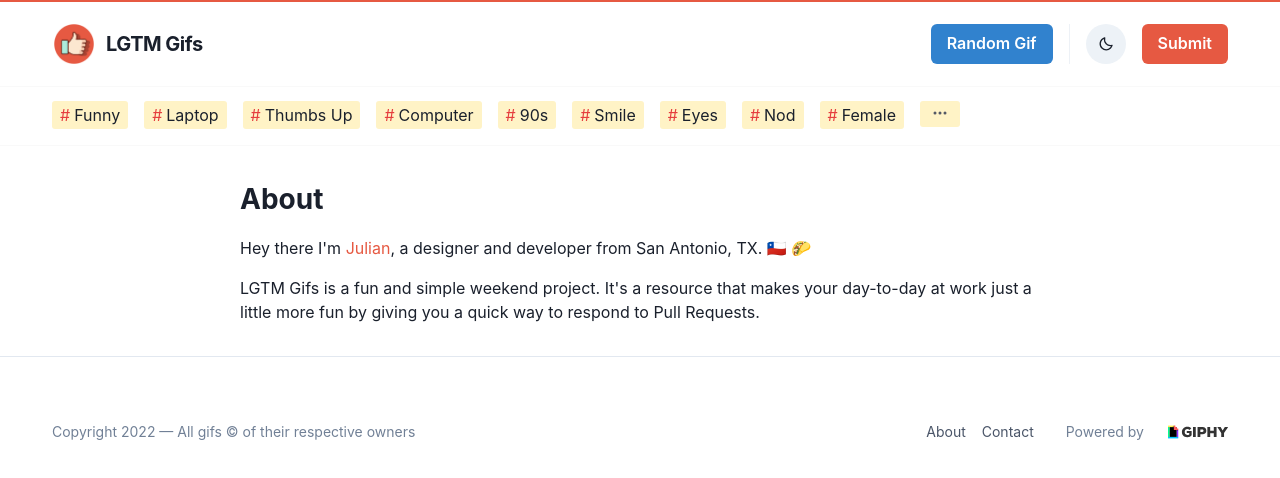
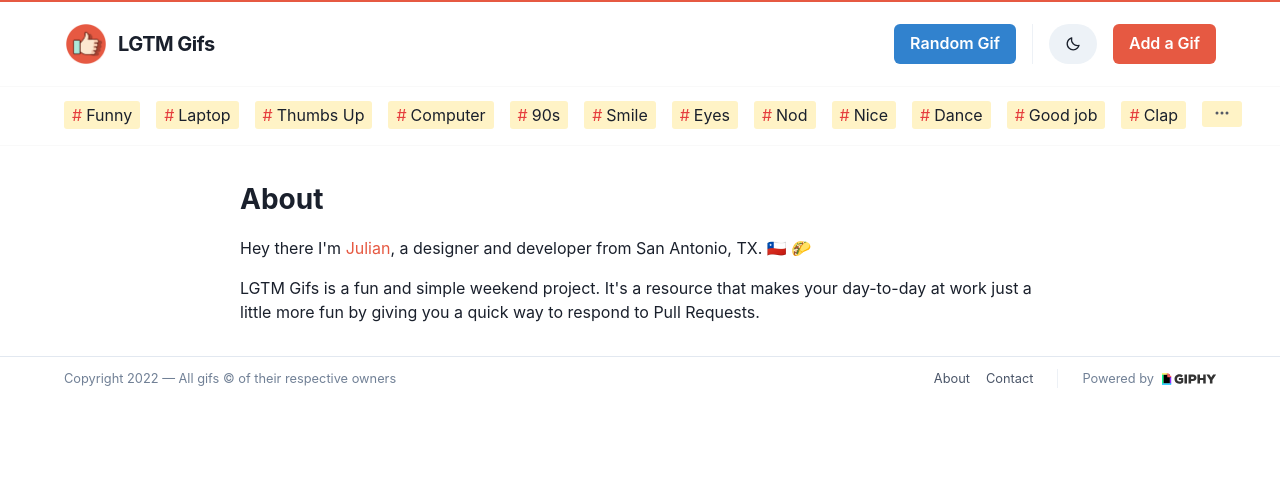
Before and after one commit to julians300/LGTMGifs, a Next.js app: page /about in a window 1280 px wide. Shown: the top 478 px of the page. Built offline with nearby package versions, Linux system fonts and the light colour scheme.

Commit message:
layout changes

```diff
--- a/components/Footer/Footer.tsx
+++ b/components/Footer/Footer.tsx
@@ -1,36 +1,43 @@
 import React from "react";
 import NextLink from "next/link";
-import { Box, Flex, Text, Image, Link, Stack, HStack, useColorMode } from "@chakra-ui/react";
+import { Box, Flex, Text, Image, Link, Stack, HStack, useColorMode, Divider } from "@chakra-ui/react";
 import Container from "../common/Container";
 
 const Footer = () => {
   const { colorMode } = useColorMode();
   return (
-    <Box as={"footer"} paddingY={{ md: 16, sm: 10, base: 8 }} borderTopWidth={1}>
+    <Box
+      as={"footer"}
+      backgroundColor={colorMode === "light" ? "#ffffff" : "#0d1013"}
+      fontSize={".8rem"}
+      paddingY={{ md: 3, base: 2 }}
+      borderTopWidth={1}
+      position="sticky"
+      bottom={0}
+    >
       <Container>
         <Flex justifyContent={"space-between"} flexDirection={{ md: "row", xs: "column" }}>
           <Flex justifyContent={{ xs: "center", md: "start" }} mb={{ xs: 4, md: 0 }}>
-            <Text fontSize={"14px"} color={"gray.500"}>
+            <Text color={"gray.500"}>
               Copyright {new Date().getFullYear()} &mdash; All gifs © of their respective owners
             </Text>
           </Flex>
-          <HStack spacing={8}>
+          <HStack spacing={6}>
             <HStack spacing={4} mb={{ xs: 4, md: 0 }}>
               <NextLink href={"/about"}>
-                <Link href={"/about"} fontSize={"14px"} color={"gray.600"}>
+                <Link href={"/about"} color={"gray.600"}>
                   About
                 </Link>
               </NextLink>
-              <Link href={"https://airtable.com/shr8DNKtWz5PuZL5q"} isExternal fontSize={"14px"} color={"gray.600"}>
+              <Link href={"https://airtable.com/shr8DNKtWz5PuZL5q"} isExternal color={"gray.600"}>
                 Contact
               </Link>
             </HStack>
-            <HStack spacing={4}>
-              <Text fontSize={"14px"} mr={2} color={"gray.500"}>
-                Powered by
-              </Text>
+            <Divider orientation="vertical" />
+            <HStack spacing={2}>
+              <Text color={"gray.500"}>Powered by</Text>
               <Link href={"https://giphy.com/"} isExternal target={"_blank"}>
-                <svg xmlns="http://www.w3.org/2000/svg" height="14" width="60" viewBox="0 0 163.79999999999998 35">
+                <svg xmlns="http://www.w3.org/2000/svg" height="14" width="54" viewBox="0 0 163.79999999999998 35">
                   <g fill="none" fillRule="evenodd">
                     <path d="M4 4h20v27H4z" fill="#000" />
                     <g fillRule="nonzero">
--- a/components/Header/Header.tsx
+++ b/components/Header/Header.tsx
@@ -1,7 +1,6 @@
 import React from "react";
 import NextLink from "next/link";
-import { Box, Stack, Text, Flex, Link, Button, Icon, useColorMode, HStack, Divider } from "@chakra-ui/react";
-import Image from "next/image";
+import { Box, Stack, Text, Flex, Link, Button, Icon, useColorMode, HStack, Divider, Image } from "@chakra-ui/react";
 import Container from "../common/Container";
 import TagList from "./TagList";
 import { BiSun, BiMoon } from "react-icons/bi";
@@ -24,9 +23,19 @@ const Header = () => {
                 >
                   <Flex align={"center"}>
                     <Box display={"inline"} mr={"12px"} rounded={"full"} fontSize={0}>
-                      <Image src="/images/lgtm_thumb.png" width={"40px"} height={"40px"} alt="LGTM Gifs" />
+                      <Image
+                        src="/images/lgtm_thumb.png"
+                        width={{ base: "26px", md: "40px" }}
+                        height={{ base: "26px", md: "40px" }}
+                        alt="LGTM Gifs"
+                      />
                     </Box>
-                    <Text display={"inline"} fontSize={"20px"} fontWeight={"700"} letterSpacing={"-.5px"}>
+                    <Text
+                      display={"inline"}
+                      fontSize={{ base: "16px", md: "20px" }}
+                      fontWeight={"700"}
+                      letterSpacing={"-.5px"}
+                    >
                       LGTM Gifs
                     </Text>
                   </Flex>
@@ -36,7 +45,14 @@ const Header = () => {
             <Stack direction="row" spacing={4}>
               <Box>
                 <NextLink href={"/api/random"}>
-                  <Button as={Link} href={"/api/random"} isExternal colorScheme={"blue"} _hover={{ textDecor: "none" }}>
+                  <Button
+                    as={Link}
+                    href={"/api/random"}
+                    isExternal
+                    colorScheme={"blue"}
+                    _hover={{ textDecor: "none" }}
+                    size={{ base: "xs", md: "md" }}
+                  >
                     Random Gif
                   </Button>
                 </NextLink>
@@ -45,7 +61,7 @@ const Header = () => {
                 <Divider orientation="vertical" />
               </Box>
               <Box>
-                <Button p={0} rounded={"full"} onClick={toggleColorMode}>
+                <Button p={0} rounded={"full"} onClick={toggleColorMode} size={{ base: "xs", md: "md" }}>
                   <Icon as={colorMode === "light" ? BiMoon : BiSun} />
                 </Button>
               </Box>
@@ -57,8 +73,9 @@ const Header = () => {
                     isExternal
                     colorScheme={"brand"}
                     _hover={{ textDecor: "none" }}
+                    size={{ base: "xs", md: "md" }}
                   >
-                    Submit
+                    Add a Gif
                   </Button>
                 </NextLink>
               </Box>
--- a/components/Header/headertags.ts
+++ b/components/Header/headertags.ts
@@ -32,8 +32,20 @@ const headerTags = [
     slug: "nod",
   },
   {
-    name: "Female",
-    slug: "female",
+    name: "Nice",
+    slug: "nice",
+  },
+  {
+    name: "Dance",
+    slug: "dance",
+  },
+  {
+    name: "Good job",
+    slug: "good-job",
+  },
+  {
+    name: "Clap",
+    slug: "clap",
   },
 ];
 
--- a/components/Layout/Layout.tsx
+++ b/components/Layout/Layout.tsx
@@ -20,17 +20,9 @@ const Layout = ({ children }: Props) => {
       </Head>
       <Box backgroundColor={colorMode === "light" ? "#ffffff" : "#14171b"} borderTop={"2px solid #e65942"}>
         <Stack spacing={8}>
-          <Box>
-            <Header />
-          </Box>
-          <Box>
-            <Container>
-              <Box>{children}</Box>
-            </Container>
-          </Box>
-          <Box>
-            <Footer />
-          </Box>
+          <Header />
+          <Container>{children}</Container>
+          <Footer />
         </Stack>
       </Box>
     </>
--- a/components/common/Container.tsx
+++ b/components/common/Container.tsx
@@ -9,9 +9,9 @@ const Container = ({ children }: Props) => {
   return (
     <Box
       width={"100%"}
-      maxWidth={"1600px"}
+      // maxWidth={"1600px"}
       margin={"auto"}
-      px={{ xl: "52px", lg: "40px", md: "20px", sm: "16px", base: "12px" }}
+      px={{ xl: "64px", lg: "40px", md: "20px", sm: "16px", base: "12px" }}
     >
       {children}
     </Box>
```
Also changed, not shown: components/GifList/GifItem.tsx (+6 -4 lines), components/GifList/GifList.tsx (+6 -6 lines), components/Hero/Hero.tsx (+9 -11 lines), pages/index.tsx (+8 -6 lines).
